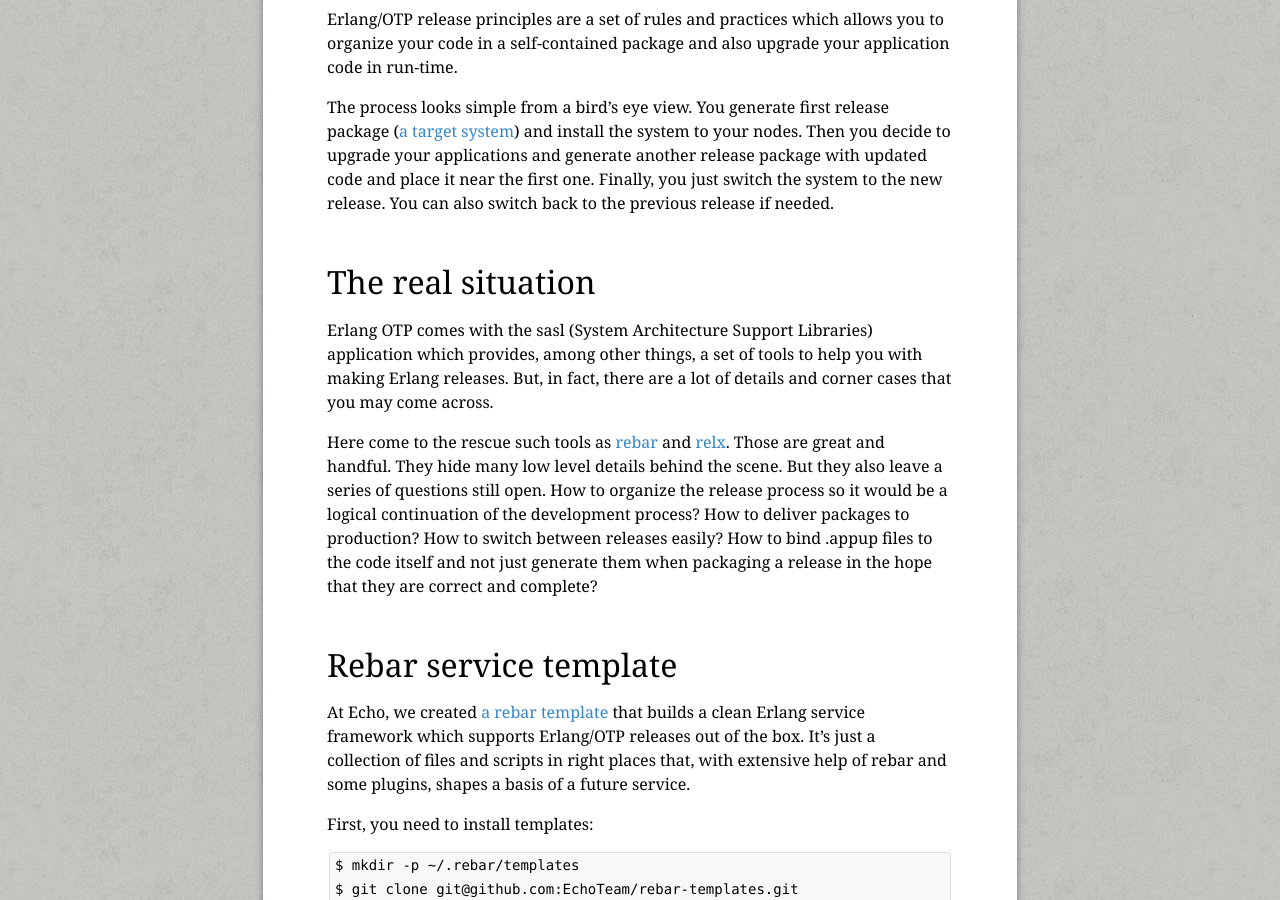
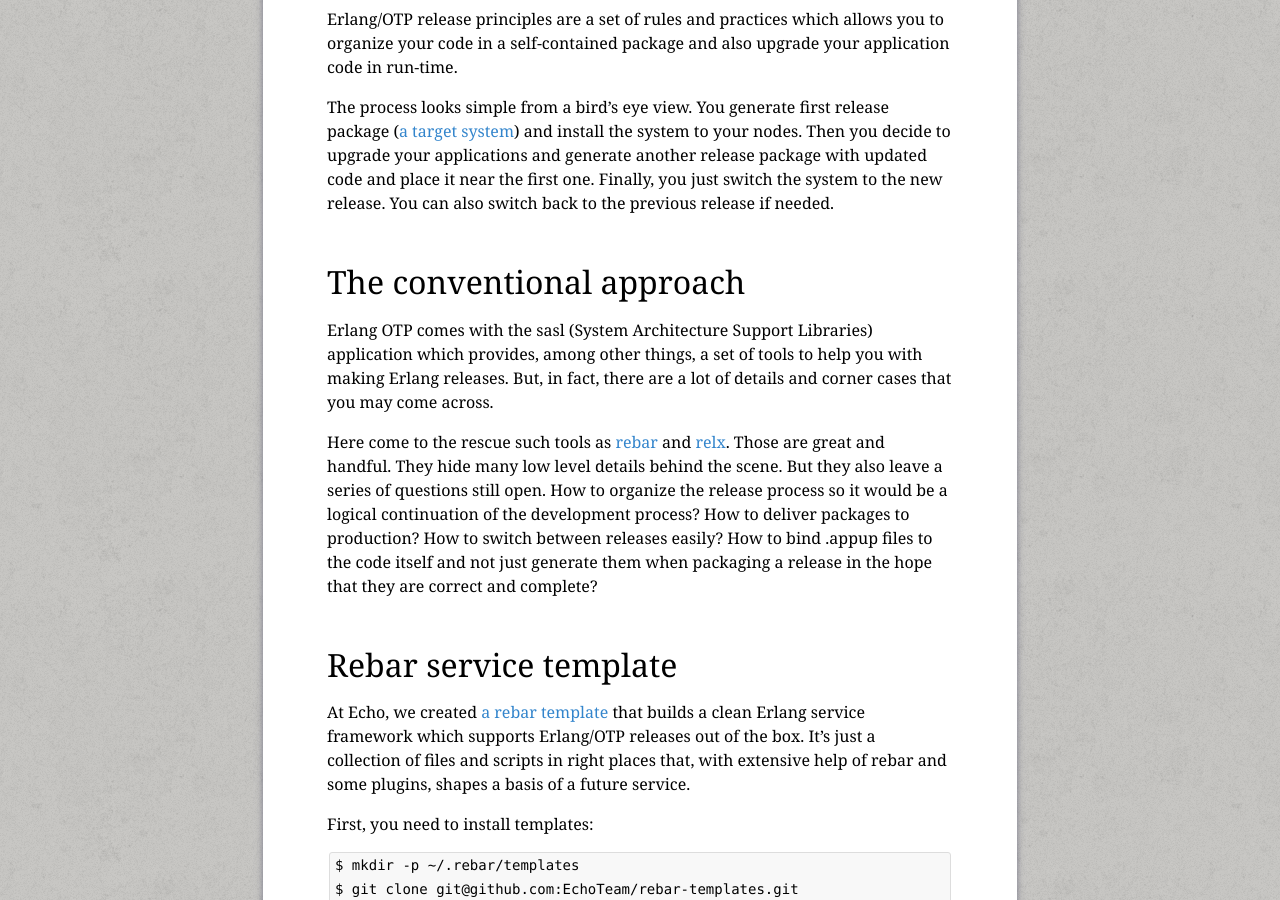
Before and after one commit to EchoTeam/echoteam.github.com, a Jekyll site: the page built from _posts/2014-01-16-erlang-releases.md, in a window 1280 px wide and 900 px high, scrolled down 796 px. Built offline with Jekyll 4.4.1, drawn with Linux system fonts in a browser that asks for light colours; some web fonts are replaced; Markdown is read by kramdown in place of the engine named in the settings.

Commit message:
Fix subtitle

```diff
--- a/_posts/2014-01-16-erlang-releases.md
+++ b/_posts/2014-01-16-erlang-releases.md
@@ -15,7 +15,7 @@ Erlang/OTP release principles are a set of rules and practices which allows you
 
 The process looks simple from a bird’s eye view. You generate first release package ([a target system](http://www.erlang.org/doc/system_principles/create_target.html)) and install the system to your nodes. Then you decide to upgrade your applications and generate another release package with updated code and place it near the first one. Finally, you just switch the system to the new release. You can also switch back to the previous release if needed.
 
-# The real situation
+# The conventional approach
 
 Erlang OTP comes with the sasl (System Architecture Support Libraries) application which provides, among other things, a set of tools to help you with making Erlang releases.  But, in fact, there are a lot of details and corner cases that you may come across.
 
```
